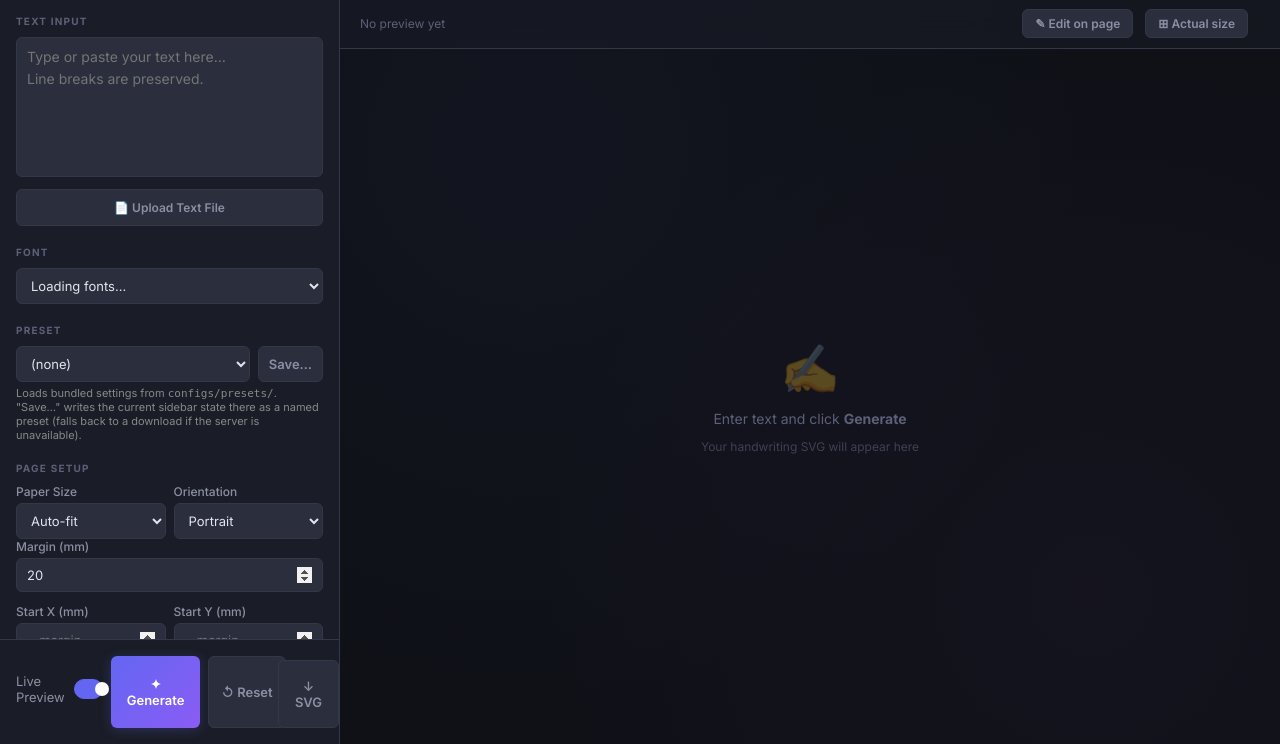
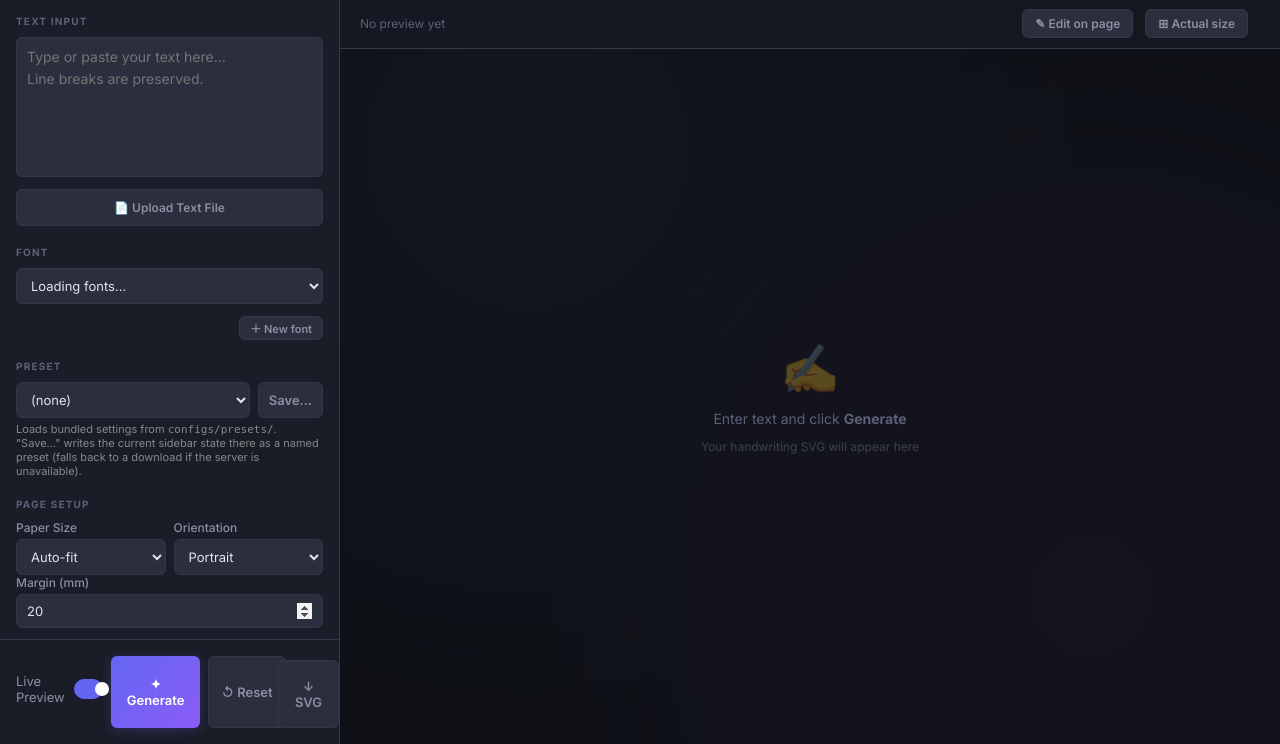
Before and after one commit to utrost/VHS, a Python web app: template assembler/templates/index.html in a window 1280 px wide. Shown: the part 56-800 px from the top of the page. Run offline with Jinja, Linux system fonts and the light colour scheme; the template is opened without the code that fills it, so the values that code supplies are empty.

Commit message:
GUI: font dashboard — glyph count + New font
Show the selected font's glyph count under the Font dropdown (via
/api/glyphs/<font>), updated on font change and after a capture round trip.
Add a "＋ New font" button that opens the collector targeting a fresh
glyphs/<name>/ folder so you can start capturing a new font; it appears in
the font list once it has its first saved glyph.

Verified headless: count shows "127 glyphs" for font1; New font opens the
collector at /collector?font=<name> and switches to the Capture tab.

```diff
--- a/assembler/templates/index.html
+++ b/assembler/templates/index.html
@@ -582,6 +582,12 @@ Line breaks are preserved."></textarea>
                         <select id="fontSelect">
                             <option value="">Loading fonts…</option>
                         </select>
+                    </div>
+                    <div style="display: flex; align-items: center; justify-content: space-between; margin-top: 6px;">
+                        <span id="fontGlyphCount" style="font-size: 11px; color: #888;"></span>
+                        <button class="btn btn-secondary" type="button" onclick="newFont()"
+                                title="Start a new font and capture glyphs for it"
+                                style="padding: 3px 10px; font-size: 11px;">＋ New font</button>
                     </div>
                 </div>
 
@@ -1072,6 +1078,8 @@ Line breaks are preserved."></textarea>
             const restored = restoreSession();
 
             document.getElementById('fileUpload').addEventListener('change', handleFileUpload);
+            document.getElementById('fontSelect').addEventListener('change', updateFontGlyphCount);
+            updateFontGlyphCount();
 
             // Update kern aggressiveness label on slider change
             document.getElementById('kernAggressiveness').addEventListener('input', (e) => {
@@ -1405,6 +1413,36 @@ Line breaks are preserved."></textarea>
             } catch (err) {
                 console.warn('Font reload failed', err);
             }
+            updateFontGlyphCount();
+        }
+
+        // Show how many glyphs the selected font contains (uses /api/glyphs).
+        async function updateFontGlyphCount() {
+            const font = document.getElementById('fontSelect').value;
+            const el = document.getElementById('fontGlyphCount');
+            if (!font) { el.textContent = ''; return; }
+            try {
+                const res = await fetch(`/api/glyphs/${encodeURIComponent(font)}`);
+                if (!res.ok) { el.textContent = ''; return; }
+                const n = ((await res.json()).glyphs || []).length;
+                el.textContent = `${n} glyph${n === 1 ? '' : 's'}`;
+            } catch (_) { el.textContent = ''; }
+        }
+
+        // Start a new font: open the collector targeting it, so you capture
+        // glyphs into a fresh glyphs/<name>/ folder. It appears in the font
+        // list once it has at least one saved glyph.
+        function newFont() {
+            const name = prompt('New font name (letters, digits, _ or -):', 'MyFont');
+            if (!name) return;
+            if (!/^[A-Za-z0-9_-]{1,64}$/.test(name)) {
+                setStatus('error', 'Invalid font name — use letters, digits, _ or -');
+                return;
+            }
+            document.getElementById('collectorFrame').setAttribute('src',
+                `/collector?font=${encodeURIComponent(name)}`);
+            switchView('capture');
+            setStatus('ready', `Capturing into new font "${name}" — draw glyphs, then return to Assemble.`);
         }
 
         // ── Actual-size (1:1) preview ──
```
